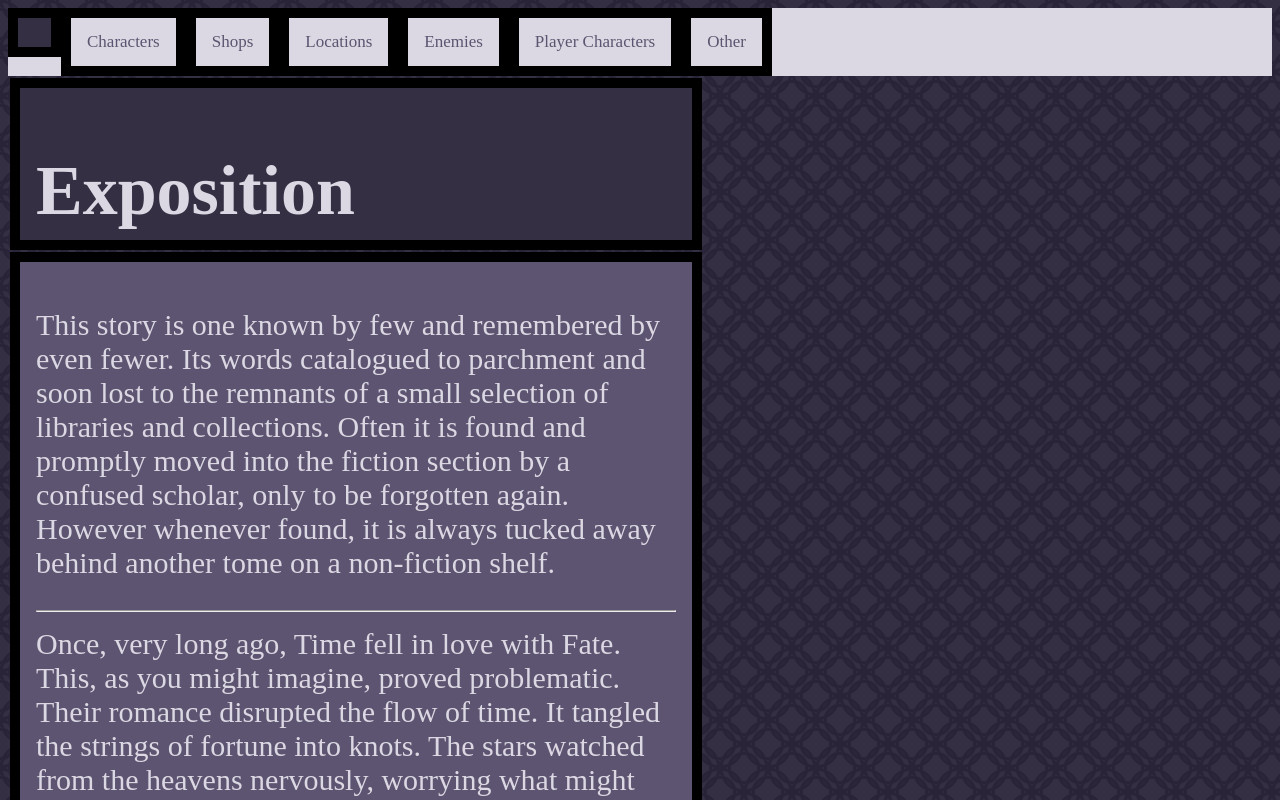
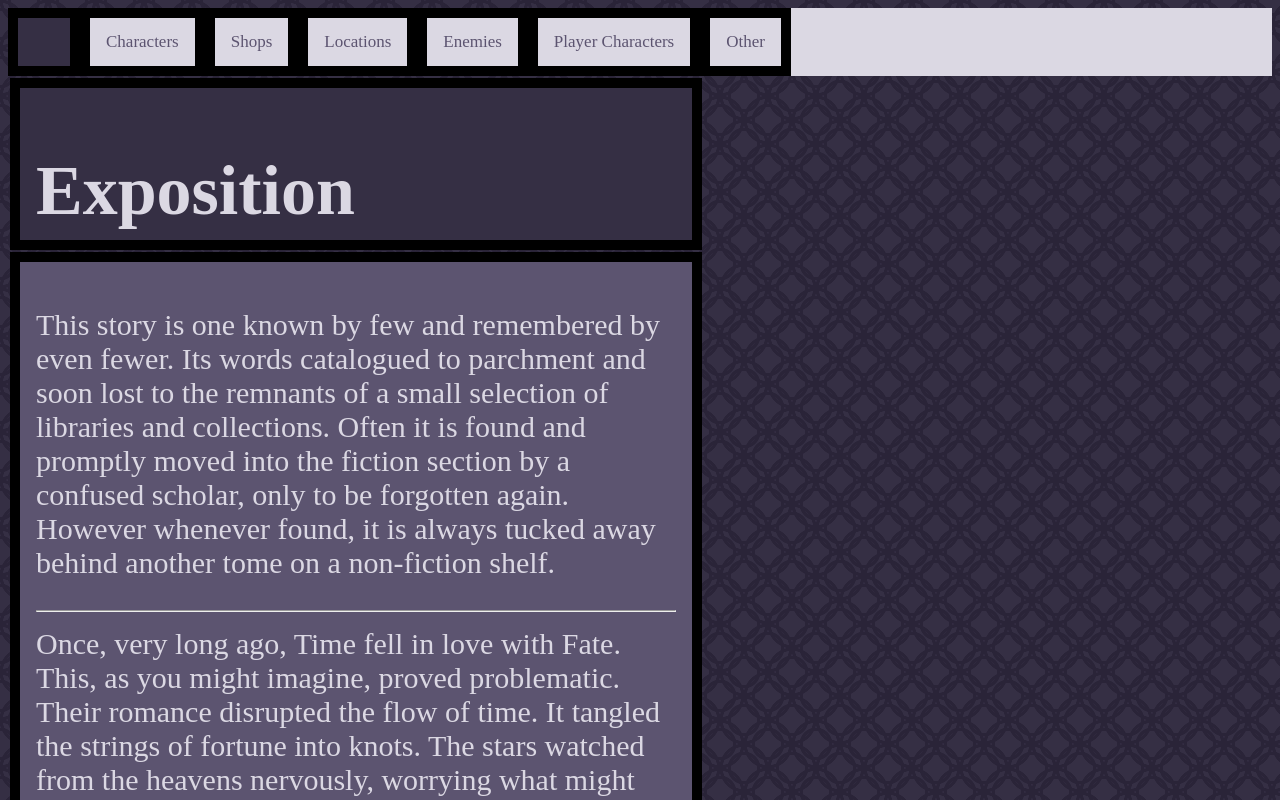
Before and after one commit to Glutnuswulf/The-Leviathans, a plain HTML site: page index.html in a window 1280 px wide. Shown: the top 800 px of the page. Drawn offline with Linux system fonts and the light colour scheme; a web font is replaced by a local one.

Commit message:
Update styles.css

```diff
--- a/styles.css
+++ b/styles.css
@@ -17,8 +17,8 @@ z-index: 999;
 }
 
 .logo {
-height:1px;
-width:1px;
+height:20px;
+width:20px;
 }
 
 .topnav a {
```
